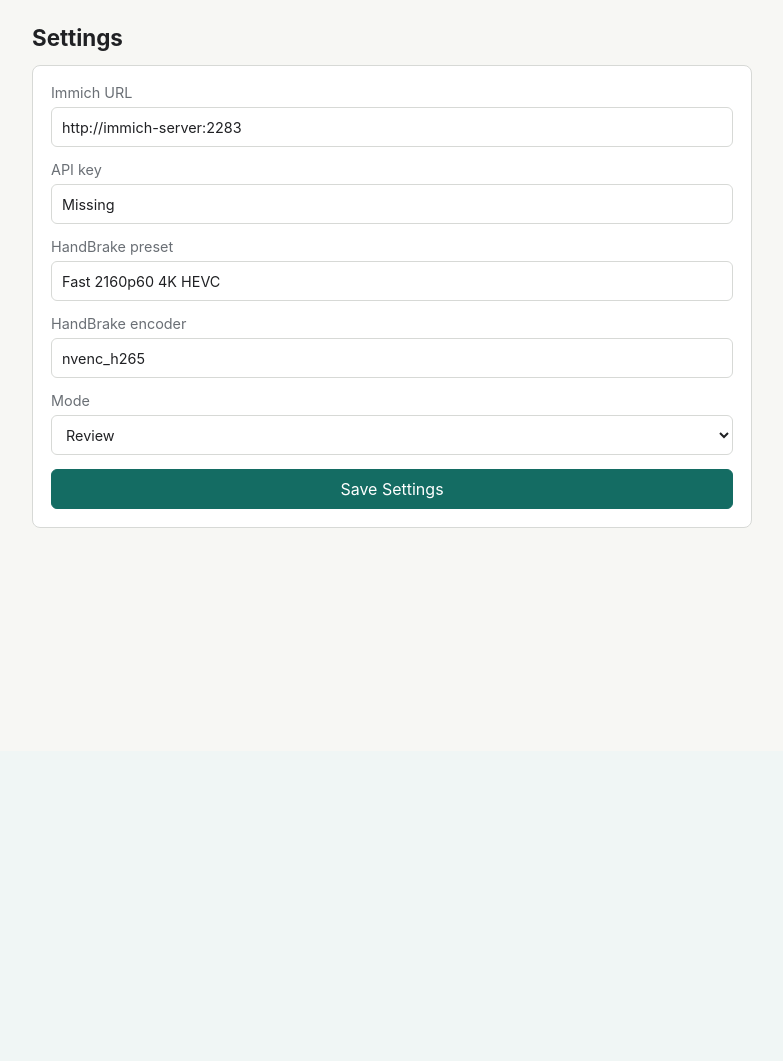
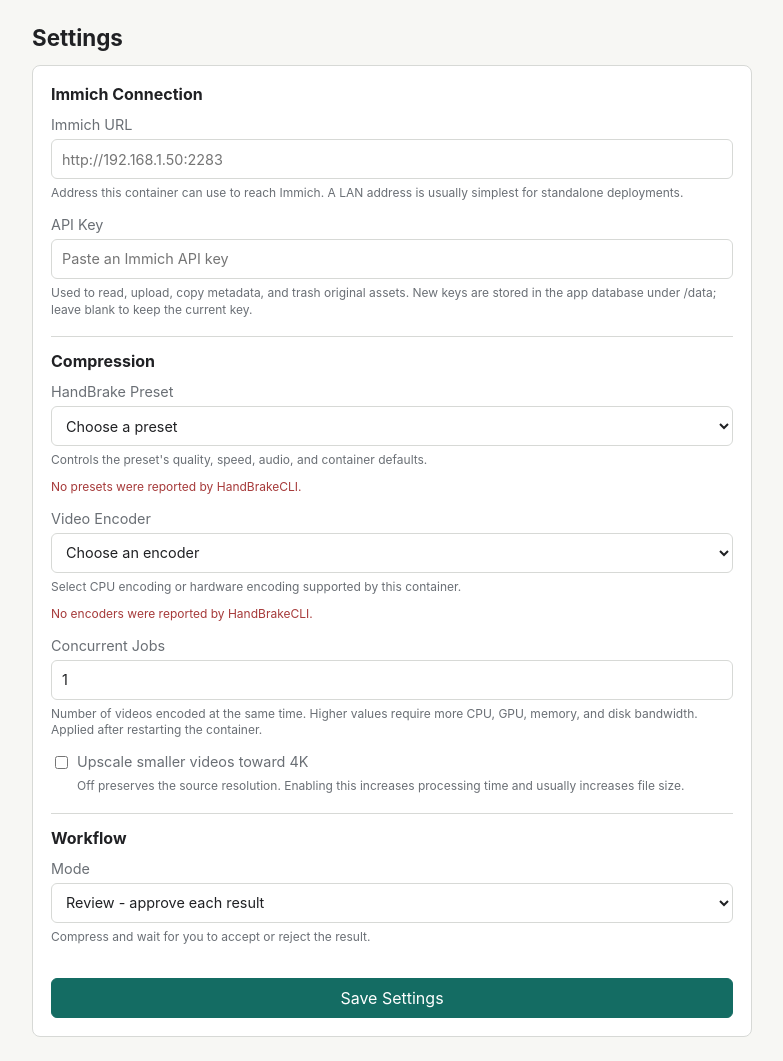
Before and after one commit to zivshek/immich-compress, a FastAPI app: page /settings in a window 1280 px wide. Shown: the part 49-1110 px from the top of the page, without its empty margins (42-825 px from the left). Before the commit the page ends 577 px from the top, so only its background shows below. Run offline with FastAPI, Linux system fonts and the light colour scheme; data that the repository does not hold is empty; parts of the project's set-up code (start-up, migrations or seed data) failed here and were passed over; some libraries are stand-ins or nearby versions.

Commit message:
feat: make app configuration self-service

```diff
--- a/app/compression.py
+++ b/app/compression.py
@@ -156,6 +156,8 @@ def compress_with_handbrake(
     progress_callback: Callable[[str, float | None, str | None], None] | None = None,
     cancel_requested: Callable[[], bool] | None = None,
 ) -> CompressionResult:
+    if not config.handbrake_preset or not config.handbrake_encoder:
+        raise RuntimeError("Choose a HandBrake preset and encoder in Settings before processing videos")
     if not is_supported_video(input_path):
         raise RuntimeError(f"Unsupported video extension: {input_path.suffix}")
 
--- a/app/immich.py
+++ b/app/immich.py
@@ -20,6 +20,8 @@ class ImmichClient:
         return self.config.immich_url.rstrip("/") + "/api/" + path.lstrip("/")
 
     def request(self, method: str, path: str, **kwargs: Any) -> Any:
+        if not self.config.immich_url or not self.config.immich_api_key:
+            raise RuntimeError("Configure the Immich URL and API key in Settings")
         response = self.session.request(method, self.api_url(path), timeout=60, **kwargs)
         response.raise_for_status()
         if not response.content:
@@ -30,7 +32,7 @@ class ImmichClient:
         try:
             self.request("GET", "server/about")
             return True
-        except requests.RequestException:
+        except (requests.RequestException, RuntimeError):
             return False
 
     def search_assets_by_stem(self, stem: str, size: int = 50) -> list[dict[str, Any]]:
--- a/app/jobs.py
+++ b/app/jobs.py
@@ -8,7 +8,7 @@ from queue import Empty, Queue
 
 from app import db
 from app.compression import compress_with_handbrake
-from app.config import effective_settings, settings
+from app.config import effective_settings
 from app.immich import ImmichClient
 
 
@@ -34,7 +34,7 @@ class JobQueue:
         for job in db.list_jobs_by_states({"pending", "compressing", "copying"}):
             mark_canceled(job["asset_id"], "Canceled after the app restarted.")
         self.started = True
-        for index in range(max(1, settings.max_concurrent_jobs)):
+        for index in range(max(1, effective_settings().max_concurrent_jobs)):
             thread = threading.Thread(target=self._worker, name=f"compress-worker-{index}", daemon=True)
             thread.start()
 
--- a/app/main.py
+++ b/app/main.py
@@ -1,6 +1,7 @@
 from __future__ import annotations
 
 from concurrent.futures import ThreadPoolExecutor
+from dataclasses import replace
 from pathlib import Path
 
 from fastapi import FastAPI, Form, Query, Request
@@ -13,7 +14,7 @@ from app import db
 from app.config import effective_settings, normalize_mode, settings
 from app.immich import ImmichClient
 from app.jobs import job_queue, mark_processed, reject_job as reject_work_job, upload_copy
-from app.tools import tool_statuses
+from app.tools import HandBrakeOption, handbrake_encoders, handbrake_presets, tool_statuses
 
 
 app = FastAPI(title="Immich Compress")
@@ -166,6 +167,38 @@ def remembered_video_page(request: Request) -> int:
         return 1
 
 
+def include_current_option(
+    options: list[HandBrakeOption],
+    current: str,
+) -> list[HandBrakeOption]:
+    if current and all(option.value != current for option in options):
+        return [
+            HandBrakeOption(current, "Configured value; not reported by this HandBrake installation."),
+            *options,
+        ]
+    return options
+
+
+def settings_page_context(message: str | None = None) -> dict[str, object]:
+    current = effective_settings()
+    return {
+        "settings": current,
+        "message": message,
+        "presets": include_current_option(handbrake_presets(current), current.handbrake_preset),
+        "encoders": include_current_option(handbrake_encoders(current), current.handbrake_encoder),
+    }
+
+
+def processing_is_configured() -> bool:
+    current = effective_settings()
+    return bool(
+        current.immich_url
+        and current.immich_api_key
+        and current.handbrake_preset
+        and current.handbrake_encoder
+    )
+
+
 @app.on_event("startup")
 def startup() -> None:
     db.init_db()
@@ -192,34 +225,78 @@ def dashboard(request: Request):
 
 @app.get("/settings")
 def settings_page(request: Request):
-    current_settings = effective_settings()
     return templates.TemplateResponse(
         request,
         "settings.html",
-        {
-            "settings": current_settings,
-            "message": None,
-        },
+        settings_page_context(),
     )
 
 
 @app.post("/settings")
 def save_settings(
     request: Request,
+    immich_url: str = Form(...),
+    immich_api_key: str = Form(...),
     handbrake_preset: str = Form(...),
     handbrake_encoder: str = Form(...),
+    max_concurrent_jobs: int = Form(...),
+    upscale_to_4k: str | None = Form(default=None),
     replacement_mode: str = Form(...),
 ):
+    immich_url = immich_url.strip().rstrip("/")
+    immich_api_key = immich_api_key.strip()
+    current = effective_settings()
+    saved_api_key = immich_api_key or current.immich_api_key
+    submitted = replace(
+        current,
+        immich_url=immich_url,
+        immich_api_key=saved_api_key,
+        handbrake_preset=handbrake_preset,
+        handbrake_encoder=handbrake_encoder,
+        max_concurrent_jobs=max_concurrent_jobs,
+        upscale_to_4k=upscale_to_4k == "true",
+        replacement_mode=normalize_mode(replacement_mode),
+    )
+    presets = include_current_option(handbrake_presets(current), current.handbrake_preset)
+    encoders = include_current_option(handbrake_encoders(current), current.handbrake_encoder)
+    errors = []
+    if not immich_url:
+        errors.append("Immich URL is required.")
+    elif not immich_url.startswith(("http://", "https://")):
+        errors.append("Immich URL must begin with http:// or https://.")
+    if not saved_api_key:
+        errors.append("Immich API key is required.")
+    if handbrake_preset not in {option.value for option in presets}:
+        errors.append("Choose a preset reported by HandBrakeCLI.")
+    if handbrake_encoder not in {option.value for option in encoders}:
+        errors.append("Choose an encoder reported by HandBrakeCLI.")
+    if not 1 <= max_concurrent_jobs <= 8:
+        errors.append("Concurrent jobs must be between 1 and 8.")
+    if errors:
+        return templates.TemplateResponse(
+            request,
+            "settings.html",
+            {
+                "settings": submitted,
+                "message": " ".join(errors),
+                "presets": presets,
+                "encoders": encoders,
+            },
+            status_code=400,
+        )
+
+    db.set_setting("immich_url", immich_url)
+    if immich_api_key:
+        db.set_setting("immich_api_key", immich_api_key)
     db.set_setting("handbrake_preset", handbrake_preset)
     db.set_setting("handbrake_encoder", handbrake_encoder)
+    db.set_setting("max_concurrent_jobs", str(max_concurrent_jobs))
+    db.set_setting("upscale_to_4k", str(upscale_to_4k == "true"))
     db.set_setting("replacement_mode", normalize_mode(replacement_mode))
     return templates.TemplateResponse(
         request,
         "settings.html",
-        {
-            "settings": effective_settings(),
-            "message": "Settings saved. New jobs will use these values.",
-        },
+        settings_page_context("Settings saved. New jobs will use these values."),
     )
 
 
@@ -235,6 +312,8 @@ def jobs_page(request: Request):
 
 @app.get("/videos")
 def videos_page(request: Request, page: int | None = Query(default=None, ge=1)):
+    if not processing_is_configured():
+        return RedirectResponse("/settings", status_code=303)
     client = ImmichClient()
     page_size = 10
     if page is None:
@@ -291,6 +370,8 @@ def videos_page(request: Request, page: int | None = Query(default=None, ge=1)):
 
 @app.post("/jobs/process-asset")
 def process_asset(asset: str = Form(...)):
+    if not processing_is_configured():
+        return RedirectResponse("/settings", status_code=303)
     job_queue.enqueue(asset)
     return RedirectResponse("/jobs", status_code=303)
 
@@ -300,6 +381,8 @@ def process_selected(
     asset_ids: list[str] = Form(default=[]),
     page: int = Form(default=1),
 ):
+    if not processing_is_configured():
+        return RedirectResponse("/settings", status_code=303)
     redirect_url = f"/videos?page={max(1, page)}"
     if not asset_ids:
         return RedirectResponse(redirect_url, status_code=303)
@@ -312,6 +395,8 @@ def process_selected(
 
 @app.post("/videos/process-all")
 def process_all_videos():
+    if not processing_is_configured():
+        return RedirectResponse("/settings", status_code=303)
     client = ImmichClient()
     all_assets: list[dict] = []
     page = 1
--- a/app/static/styles.css
+++ b/app/static/styles.css
@@ -401,11 +401,51 @@ th {
   padding: 18px;
 }
 
+.settings-form fieldset {
+  border: 0;
+  border-bottom: 1px solid var(--line);
+  display: grid;
+  gap: 14px;
+  margin: 0;
+  padding: 0 0 18px;
+}
+
+.settings-form legend {
+  color: var(--text);
+  font-size: 1rem;
+  font-weight: 700;
+  margin-bottom: 12px;
+  padding: 0;
+}
+
+.settings-form fieldset:last-of-type {
+  border-bottom: 0;
+}
+
 label {
   color: var(--muted);
   display: grid;
   font-size: 0.9rem;
   gap: 6px;
+}
+
+label small {
+  color: var(--muted);
+  line-height: 1.4;
+}
+
+.toggle-field {
+  grid-template-columns: auto minmax(0, 1fr);
+}
+
+.toggle-field input {
+  margin-top: 3px;
+  min-height: auto;
+  width: auto;
+}
+
+.toggle-field small {
+  grid-column: 2;
 }
 
 .notice {
--- a/app/templates/settings.html
+++ b/app/templates/settings.html
@@ -4,30 +4,79 @@
   <h1>Settings</h1>
   {% if message %}<p class="notice">{{ message }}</p>{% endif %}
   <form method="post" class="settings-form">
+    <fieldset>
+      <legend>Immich Connection</legend>
       <label>
         Immich URL
-      <input value="{{ settings.immich_url }}" disabled>
+        <input name="immich_url" type="url" value="{{ settings.immich_url }}" placeholder="http://192.168.1.50:2283" required>
+        <small>Address this container can use to reach Immich. A LAN address is usually simplest for standalone deployments.</small>
       </label>
       <label>
-      API key
-      <input value="{{ 'Configured' if settings.immich_api_key else 'Missing' }}" disabled>
+        API Key
+        <input name="immich_api_key" type="password" value="" placeholder="{{ 'Configured - leave blank to keep' if settings.immich_api_key else 'Paste an Immich API key' }}" autocomplete="new-password">
+        <small>Used to read, upload, copy metadata, and trash original assets. New keys are stored in the app database under /data; leave blank to keep the current key.</small>
+      </label>
+    </fieldset>
+
+    <fieldset>
+      <legend>Compression</legend>
+      <label>
+        HandBrake Preset
+        <select name="handbrake_preset" data-described-select="preset-description" required>
+          <option value="" {% if not settings.handbrake_preset %}selected{% endif %} disabled>Choose a preset</option>
+          {% for option in presets %}
+          <option value="{{ option.value }}" data-description="{{ option.description }}" {% if settings.handbrake_preset == option.value %}selected{% endif %}>{{ option.value }} - {{ option.description }}</option>
+          {% endfor %}
+        </select>
+        <small id="preset-description">Controls the preset's quality, speed, audio, and container defaults.</small>
+        {% if not presets %}<small class="error">No presets were reported by HandBrakeCLI.</small>{% endif %}
       </label>
       <label>
-      HandBrake preset
-      <input name="handbrake_preset" value="{{ settings.handbrake_preset }}">
+        Video Encoder
+        <select name="handbrake_encoder" data-described-select="encoder-description" required>
+          <option value="" {% if not settings.handbrake_encoder %}selected{% endif %} disabled>Choose an encoder</option>
+          {% for option in encoders %}
+          <option value="{{ option.value }}" data-description="{{ option.description }}" {% if settings.handbrake_encoder == option.value %}selected{% endif %}>{{ option.value }} - {{ option.description }}</option>
+          {% endfor %}
+        </select>
+        <small id="encoder-description">Select CPU encoding or hardware encoding supported by this container.</small>
+        {% if not encoders %}<small class="error">No encoders were reported by HandBrakeCLI.</small>{% endif %}
       </label>
       <label>
-      HandBrake encoder
-      <input name="handbrake_encoder" value="{{ settings.handbrake_encoder }}">
+        Concurrent Jobs
+        <input name="max_concurrent_jobs" type="number" min="1" max="8" step="1" value="{{ settings.max_concurrent_jobs }}" required>
+        <small>Number of videos encoded at the same time. Higher values require more CPU, GPU, memory, and disk bandwidth. Applied after restarting the container.</small>
       </label>
+      <label class="toggle-field">
+        <input name="upscale_to_4k" type="checkbox" value="true" {% if settings.upscale_to_4k %}checked{% endif %}>
+        Upscale smaller videos toward 4K
+        <small>Off preserves the source resolution. Enabling this increases processing time and usually increases file size.</small>
+      </label>
+    </fieldset>
+
+    <fieldset>
+      <legend>Workflow</legend>
       <label>
         Mode
-      <select name="replacement_mode">
-        <option value="review" {% if settings.replacement_mode == "review" %}selected{% endif %}>Review</option>
-        <option value="auto" {% if settings.replacement_mode == "auto" %}selected{% endif %}>Auto</option>
+        <select name="replacement_mode" data-described-select="mode-description">
+          <option value="review" data-description="Compress and wait for you to accept or reject the result." {% if settings.replacement_mode == "review" %}selected{% endif %}>Review - approve each result</option>
+          <option value="auto" data-description="Upload the compressed copy and trash the original automatically." {% if settings.replacement_mode == "auto" %}selected{% endif %}>Auto - replace without review</option>
         </select>
+        <small id="mode-description"></small>
       </label>
+    </fieldset>
+
     <button type="submit">Save Settings</button>
   </form>
 </section>
+<script>
+  document.querySelectorAll("[data-described-select]").forEach((select) => {
+    const description = document.getElementById(select.dataset.describedSelect);
+    const updateDescription = () => {
+      description.textContent = select.selectedOptions[0]?.dataset.description || description.textContent;
+    };
+    select.addEventListener("change", updateDescription);
+    updateDescription();
+  });
+</script>
 {% endblock %}
```
Also changed, not shown: app/config.py (+16 -3 lines), app/tools.py (+150 -0 lines), docker-compose.example.yml (+2 -9 lines), docker-compose.published.example.yml (+1 -9 lines), tests/test_db.py (+10 -0 lines), tests/test_tools.py (added, +76 -0 lines), README.md. Lines whose indentation alone changed are shown as unchanged.
